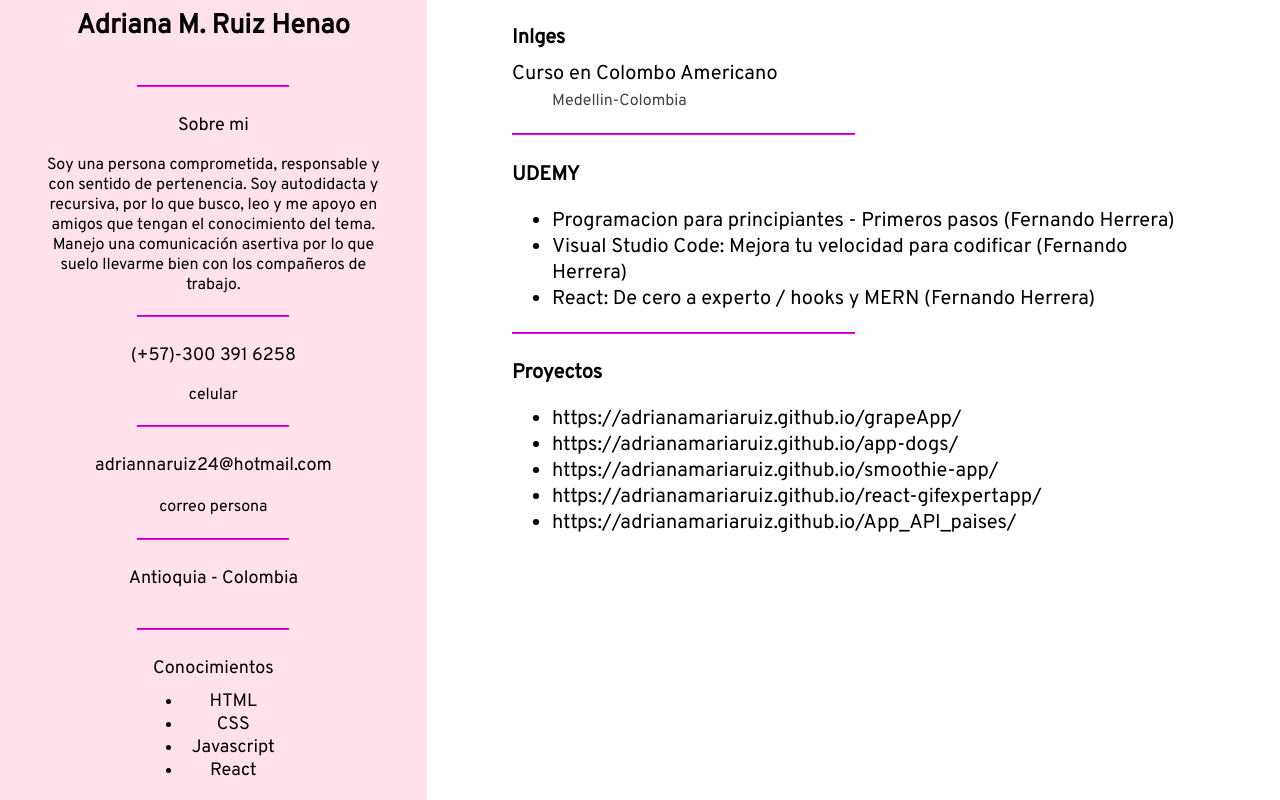
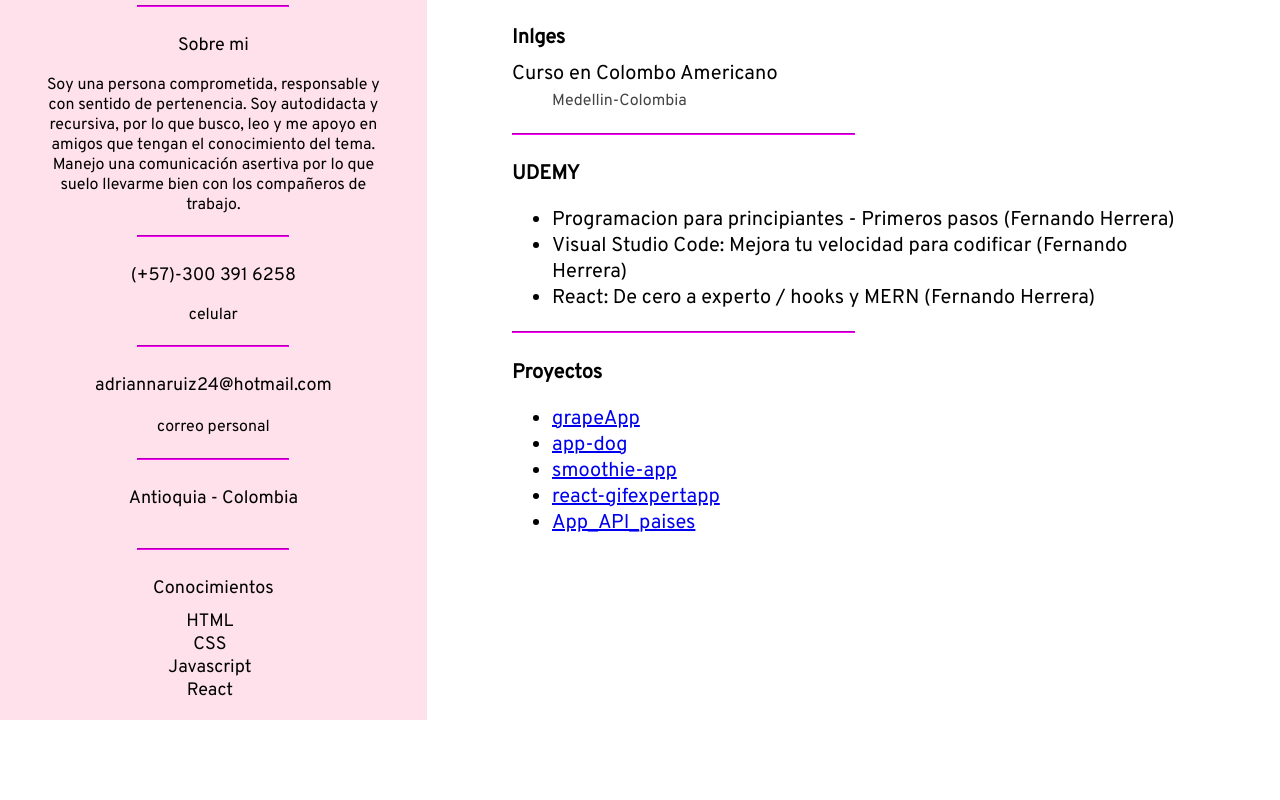
Before and after one commit to adrianamariaruiz/Portafolio, a React (Create React App) app: page / in a window 1280 px wide. Shown: the part 380-1180 px from the top of the page. After the commit the page ends 1100 px from the top, so only its background shows below. Built offline with nearby package versions, Linux system fonts and the light colour scheme.

Commit message:
con proyectos

```diff
--- a/package.json
+++ b/package.json
@@ -8,6 +8,7 @@
     "@testing-library/user-event": "^13.5.0",
     "react": "^18.0.0",
     "react-dom": "^18.0.0",
+    "react-router-dom": "^6.3.0",
     "react-scripts": "5.0.0",
     "web-vitals": "^2.1.4"
   },
--- a/src/App.css
+++ b/src/App.css
@@ -89,6 +89,9 @@ span {
   width: 100px;
   height: auto;
   margin-top: 10px;
+  padding-left: 10px;
+  display: flex;
+  align-items: center;
 }
 
 .contenedor-body {
@@ -96,7 +99,7 @@ span {
   /* background-color: palegoldenrod; */
   width: 100vw;
   height: auto;
-  padding-top: 100px;
+  padding-top: 50px;
   display: flex;
   flex-direction: column;
   align-items: center;
@@ -110,6 +113,7 @@ span {
 .cont-educa span {
   color: rgb(69, 68, 68);
 }
+
 
 .contenedor-body hr {
   width: 50%;
--- a/src/App.js
+++ b/src/App.js
@@ -1,12 +1,12 @@
 import './App.css';
 import { Body } from './components/Body';
-import { Navbar } from './components/Navbar';
+// import { Navbar } from './components/Navbar';
 import { Sidebar } from './components/Sidebar';
 
 function App() {
   return (
     <div className="App">
-      <Navbar />
+      {/* <Navbar /> */}
 
       <div className="contenedor-sidebar-body">
         <Sidebar />
--- a/src/components/Body.js
+++ b/src/components/Body.js
@@ -1,10 +1,14 @@
 import React from 'react'
+import { Link } from 'react-router-dom'
+
 
 export const Body = () => {
     return (
         <div className='contenedor-body'>
 
             <div className='cont-educa'>
+                <h1>FRONTEND WEB DEVELOPER</h1>
+                <br />
                 <h2>Educación</h2>
                 <h4>Medica Veterinaria</h4>
                 <p>Universidad de La Salle</p>
@@ -25,14 +29,25 @@ export const Body = () => {
                 <hr />
 
                 <h4>Proyectos</h4>
-                <ul>
-                    <li>https://adrianamariaruiz.github.io/grapeApp/</li>
-                    <li>https://adrianamariaruiz.github.io/app-dogs/</li>
-                    <li>https://adrianamariaruiz.github.io/smoothie-app/</li>
-                    <li>https://adrianamariaruiz.github.io/react-gifexpertapp/</li>
-                    <li>https://adrianamariaruiz.github.io/App_API_paises/</li>
-
-                </ul>
+                <nav>
+                    <ul>
+                        <li>
+                            <Link to='https://adrianamariaruiz.github.io/grapeApp/'>grapeApp</Link>
+                        </li>
+                        <li>
+                            <Link to='https://adrianamariaruiz.github.io/app-dogs/'>app-dog</Link>
+                        </li>
+                        <li>
+                            <Link to='https://adrianamariaruiz.github.io/smoothie-app/'>smoothie-app</Link>
+                        </li>
+                        <li>
+                            <Link to='https://adrianamariaruiz.github.io/react-gifexpertapp/'>react-gifexpertapp</Link>
+                        </li>
+                        <li>
+                            <Link to='https://adrianamariaruiz.github.io/App_API_paises/'>App_API_paises</Link>
+                        </li>
+                    </ul>
+                </nav>
 
             </div>
 
--- a/src/components/Sidebar.js
+++ b/src/components/Sidebar.js
@@ -31,7 +31,7 @@ export const Sidebar = () => {
 
                 <div>
                     <p>adriannaruiz24@hotmail.com</p>
-                    <span> correo persona </span>
+                    <span> correo personal </span>
                 </div>
                 <hr />
 
@@ -43,10 +43,13 @@ export const Sidebar = () => {
                         Conocimientos
                     </p>
                     <ul className='lista'>
-                        <li>HTML</li>
-                        <li>CSS</li>
-                        <li>Javascript</li>
-                        <li>React</li>
+                        HTML
+                        <br />
+                        CSS
+                        <br />
+                        Javascript
+                        <br />
+                        React
                     </ul>
                 </div>
             </div>
--- a/src/index.js
+++ b/src/index.js
@@ -1,6 +1,6 @@
 import React from 'react';
 import { createRoot } from 'react-dom/client'
-
+import { BrowserRouter } from "react-router-dom";
 import './index.css';
 import App from './App';
 
@@ -9,6 +9,7 @@ createRoot(
 
 ).render(
 
-  <App />
-
+  <BrowserRouter>
+    <App />
+  </BrowserRouter>
 )
```
Also changed, not shown: 12 other files (tests, documents, lock files or other folders).
